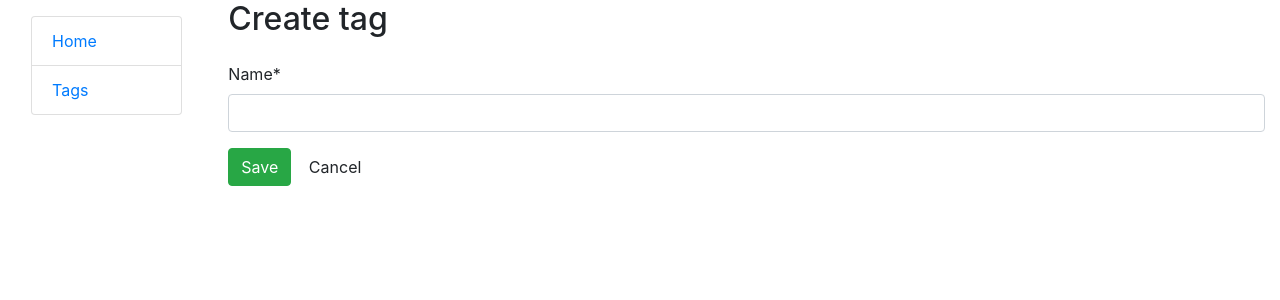
After one commit to vkrasnovyd/to-do-list, a Django app: page /tags/create/ in a window 1280 px wide. The commit adds this page. Shown: the top 300 px of the page. Run offline with Django 5.2, Linux system fonts and the light colour scheme; some libraries are stand-ins or nearby versions.

Commit message:
Add TagCreateView

```diff
--- /dev/null
+++ b/TODO_list/forms.py
@@ -0,0 +1,9 @@
+from django import forms
+
+from TODO_list.models import Tag
+
+
+class TagForm(forms.ModelForm):
+    class Meta:
+        model = Tag
+        fields = ["name"]
--- a/TODO_list/urls.py
+++ b/TODO_list/urls.py
@@ -1,9 +1,13 @@
 from django.urls import path
 
-from TODO_list.views import TagListView
+from TODO_list.views import (
+    TagListView,
+    TagCreateView,
+)
 
 urlpatterns = [
     path("tags/", TagListView.as_view(), name="tags_list"),
+    path("tags/create/", TagCreateView.as_view(), name="tags_create"),
 ]
 
-app_name = "task_manager"
+app_name = "todo_list"
--- a/TODO_list/views.py
+++ b/TODO_list/views.py
@@ -1,7 +1,21 @@
+from django.urls import reverse_lazy
 from django.views import generic
 
+from TODO_list.forms import TagForm
 from TODO_list.models import Tag
 
 
 class TagListView(generic.ListView):
     model = Tag
+
+
+class TagCreateView(generic.CreateView):
+    model = Tag
+    form_class = TagForm
+    template_name = "base_form.html"
+    success_url = reverse_lazy("todo_list:tags_list")
+
+    def get_context_data(self, **kwargs):
+        context = super(TagCreateView, self).get_context_data()
+        context["form_object_name"] = "tag"
+        return context
--- /dev/null
+++ b/templates/base_form.html
@@ -0,0 +1,19 @@
+{% extends 'base.htm' %}
+
+{% load crispy_forms_filters %}
+
+{% block title %}
+  {{ object|yesno:"Update,Create" }} {{ form_object_name }}
+{% endblock %}
+
+{% block content %}
+  <h1 class="h2">{{ object|yesno:"Update,Create" }} {{ form_object_name }}</h1>
+  <form action="" method="post" class="pt-3" novalidate>
+    {% csrf_token %}
+    <div class="mb-3">
+      {{ form|crispy }}
+    </div>
+    <input type="submit" value="Save" class="btn btn-success">
+    <a href="{{ request.GET.next }}" class="btn btn-gray-300">Cancel</a>
+  </form>
+{% endblock %}
--- a/templates/todo_list/tag_list.html
+++ b/templates/todo_list/tag_list.html
@@ -5,7 +5,7 @@
 {% block content %}
   <h1>
     Tags
-    <a href="#" class="btn btn-success">+</a>
+    <a href="{% url 'todo_list:tags_create' %}?next={% url 'todo_list:tags_list' %}" class="btn btn-success">+</a>
   </h1>
   {% if tag_list %}
     <table class="table">
```
